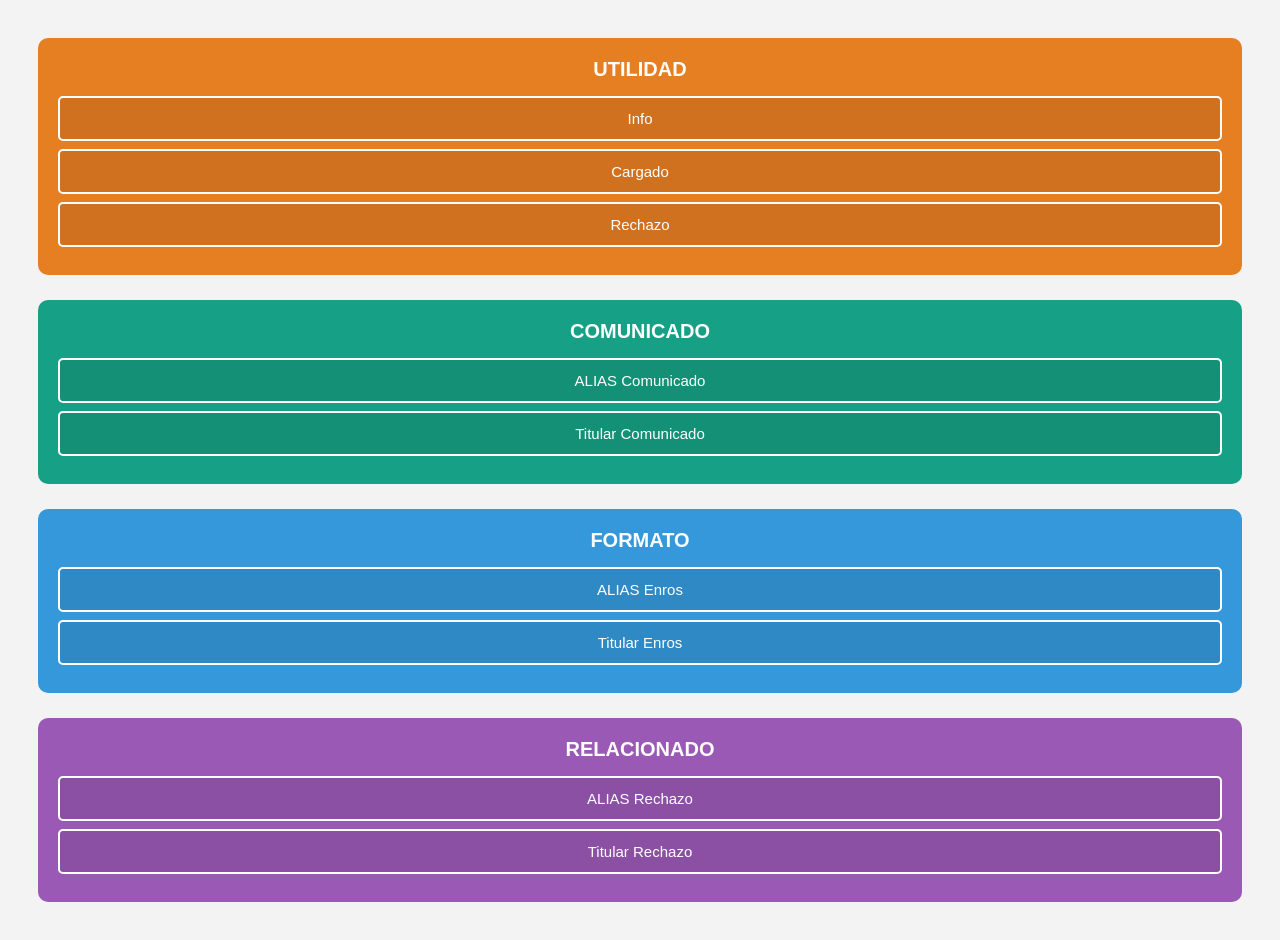
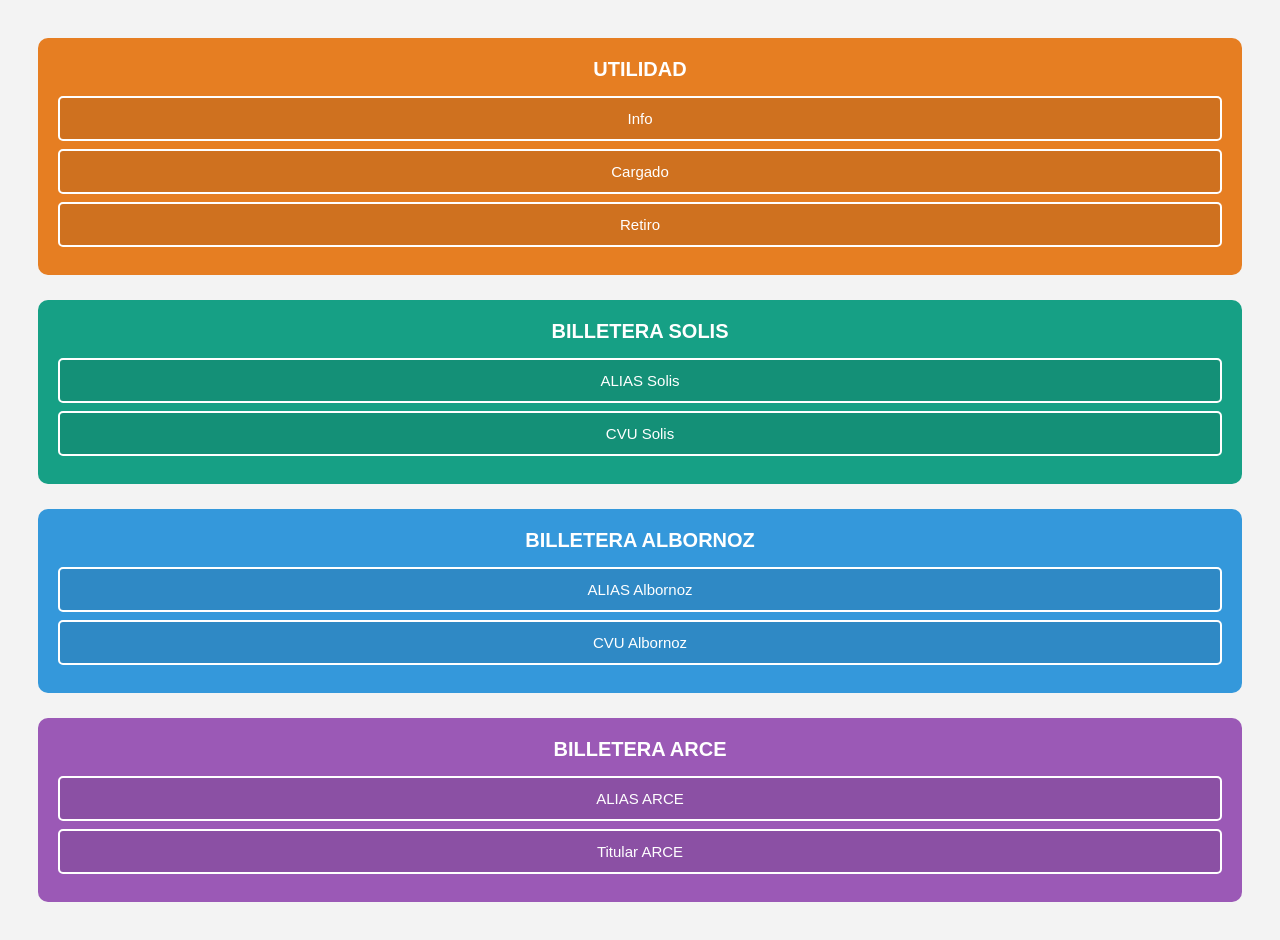
Before and after one commit to brasi132/MACROS, a plain HTML site: page index.html in a window 1280 px wide. Drawn offline with Linux system fonts and the light colour scheme.

Commit message:
Update index.html

```diff
--- a/index.html
+++ b/index.html
@@ -80,28 +80,28 @@
     <div class="titulo-seccion">UTILIDAD</div>
     <button class="boton" onclick="copiarTexto('👋 ¡Bienvenido a la mejor experiencia de entretenimiento! 🥳\n✨ SOMOS 300VIP ✨ \nDisfrutá de una PL4TAF0RMA confiable con +2000 jueg0s 0nline 🎮 \n📍 C4RG4 MÍNIMA: $2000 \n📍 RET1R0 MÍNIMO: $5000 \n🕐 Atención personalizada las 24hs.')">Info</button>
     <button class="boton" onclick="copiarTexto('Listo saldo cargado!\nimportante\nen caso de no llegar a los dos tildes, podes encontrar nuestro actual numero en la plataforma o usar el chat\nm05.bet300vip.com')">Cargado</button>
-    <button class="boton" onclick="copiarTexto('Texto para Rechazo')">Rechazo</button>
+    <button class="boton" onclick="copiarTexto('Le pido por favor que me pase su cbu con el titular y monto para poder retirarle el dinero, gracias!!🥰🍀🥳')">Retiro</button>
   </div>
 
   <!-- COMUNICADO -->
   <div class="grupo comunicado">
-    <div class="titulo-seccion">COMUNICADO</div>
-    <button class="boton" onclick="copiarTexto('Texto para ALIAS Comunicado')">ALIAS Comunicado</button>
-    <button class="boton" onclick="copiarTexto('Texto para Titular Comunicado')">Titular Comunicado</button>
+    <div class="titulo-seccion">BILLETERA SOLIS</div>
+    <button class="boton" onclick="copiarTexto('solis.amp\nAntonina Solis - MP')">ALIAS Solis</button>
+    <button class="boton" onclick="copiarTexto('solis.amp\nAntonina Solis - MP')">CVU Solis</button>
   </div>
 
   <!-- FORMATO -->
   <div class="grupo formato">
-    <div class="titulo-seccion">FORMATO</div>
-    <button class="boton" onclick="copiarTexto('Texto para ALIAS Enros')">ALIAS Enros</button>
-    <button class="boton" onclick="copiarTexto('Texto para Titular Enros')">Titular Enros</button>
+    <div class="titulo-seccion">BILLETERA ALBORNOZ</div>
+    <button class="boton" onclick="copiarTexto('albornoz05mp\nJuan Pedro Albornoz - Mercado Pago')">ALIAS Albornoz</button>
+    <button class="boton" onclick="copiarTexto('albornoz05mp\nJuan Pedro Albornoz - Mercado Pago')">CVU Albornoz</button>
   </div>
 
   <!-- RELACIONADO -->
   <div class="grupo relacionado">
-    <div class="titulo-seccion">RELACIONADO</div>
-    <button class="boton" onclick="copiarTexto('Texto para ALIAS Rechazo')">ALIAS Rechazo</button>
-    <button class="boton" onclick="copiarTexto('Texto para Titular Rechazo')">Titular Rechazo</button>
+    <div class="titulo-seccion">BILLETERA ARCE</div>
+    <button class="boton" onclick="copiarTexto('ARCE4MP\nBrian David Arce - Mercado Pago')">ALIAS ARCE</button>
+    <button class="boton" onclick="copiarTexto('ARCE4MP\nBrian David Arce - Mercado Pago')">Titular ARCE</button>
   </div>
 
   <div class="mensaje" id="mensaje"></div>
```
